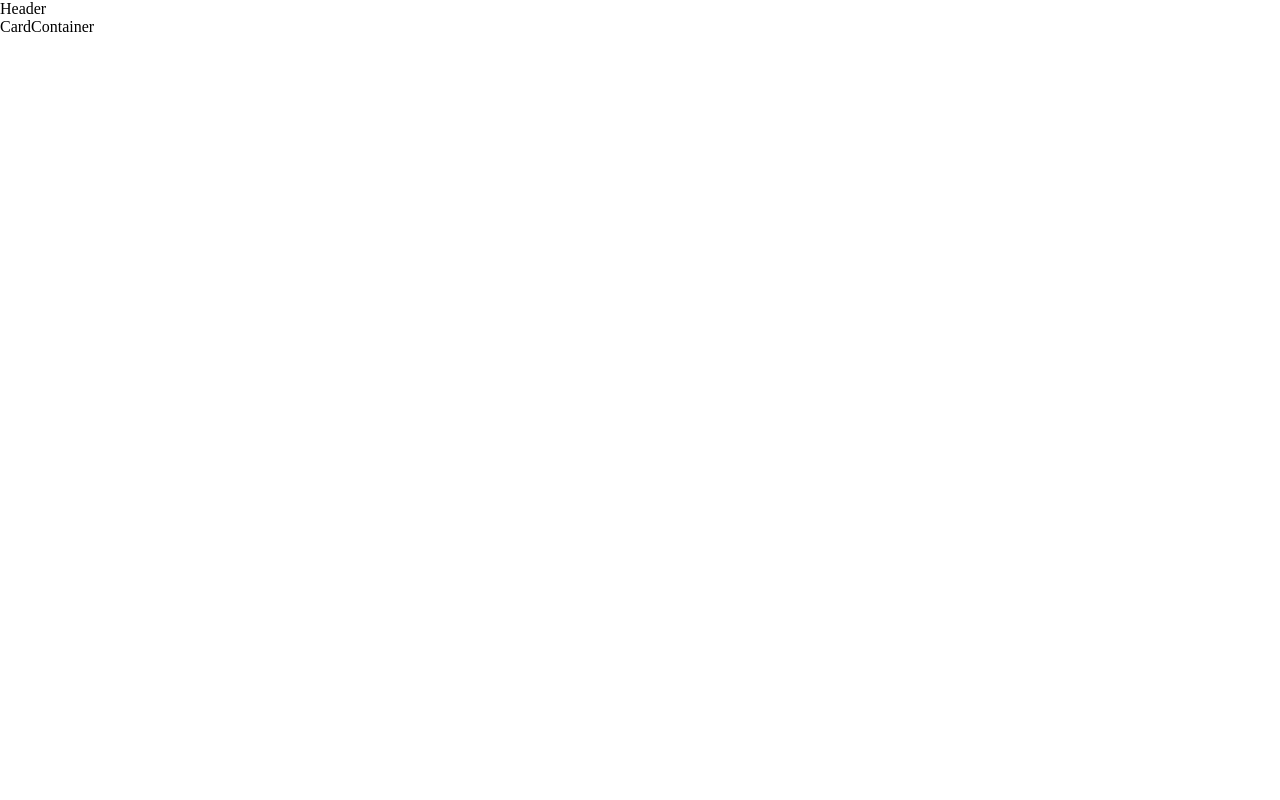
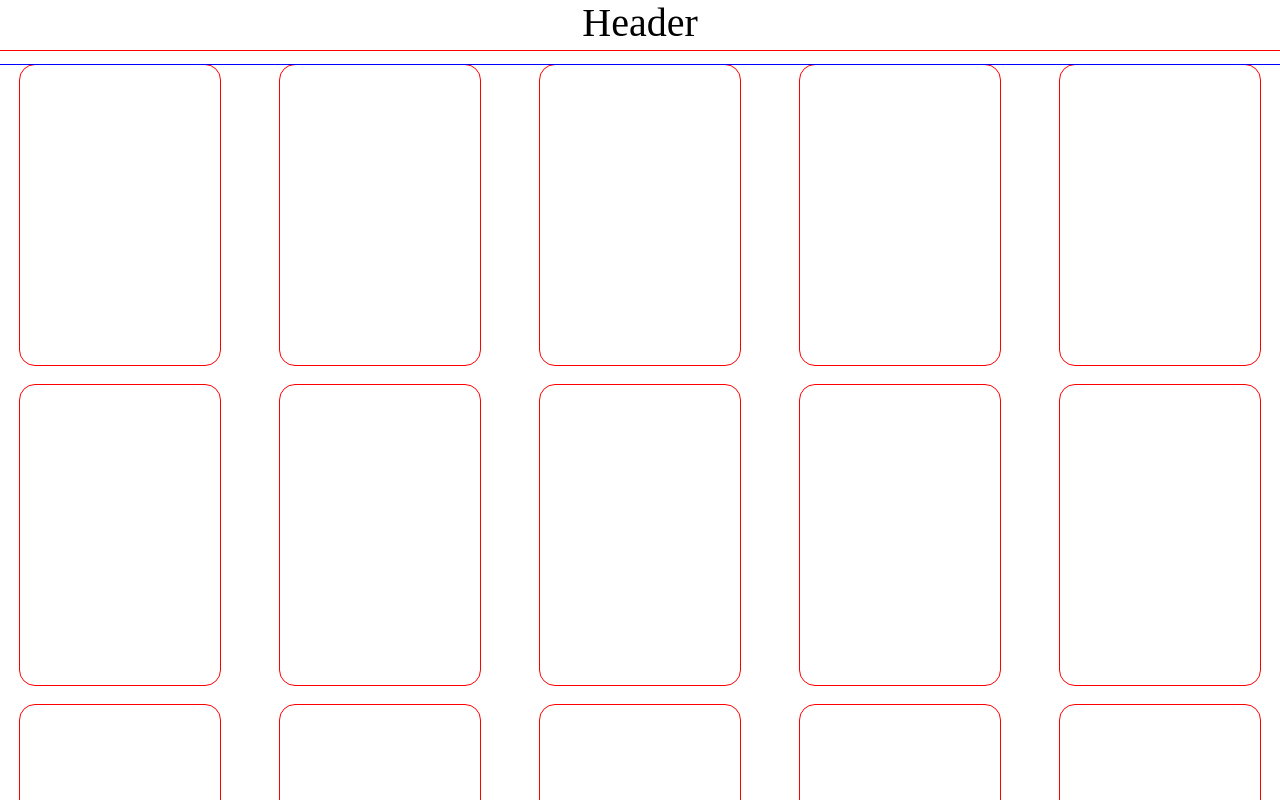
Before and after one commit to rstaats0925/poke-data-frontend, a React (Create React App) app in the folder poke-data/: page /cardContainer in a window 1280 px wide. Shown: the top 800 px of the page. Built offline with nearby package versions, Linux system fonts and the light colour scheme.

Commit message:
created a responsive grid container for the pokemon cards

```diff
--- a/poke-data/src/components/App/App.css
+++ b/poke-data/src/components/App/App.css
@@ -1,6 +1,8 @@
 @import url("../../vendor/fonts/fonts.css");
 
 .App {
+  max-width: 1440px;
+  margin: 0 auto;
   /* font-family: "Pokemon";
   background-image: linear-gradient(15deg, green, 45%, purple);
   background-clip: text;
--- a/poke-data/src/components/CardContainer/CardContainer.css
+++ b/poke-data/src/components/CardContainer/CardContainer.css
@@ -0,0 +1,16 @@
+.grid {
+  outline: 1px solid #00f;
+  width: 100%;
+  margin-top: 15px;
+  display: grid;
+  grid-template-columns: repeat(auto-fill, minmax(200px, 1fr));
+  gap: 20px;
+}
+
+.card {
+  outline: 1px solid #f00;
+  height: 300px;
+  width: 200px;
+  border-radius: 15px;
+  justify-self: center;
+}
--- a/poke-data/src/components/CardContainer/CardContainer.js
+++ b/poke-data/src/components/CardContainer/CardContainer.js
@@ -1,7 +1,26 @@
 import React from "react";
+import "./CardContainer.css";
 
 function CardContainer() {
-  return <div>CardContainer</div>;
+  return (
+    <div className="grid">
+      <div className="card" />
+      <div className="card" />
+      <div className="card" />
+      <div className="card" />
+      <div className="card" />
+      <div className="card" />
+      <div className="card" />
+      <div className="card" />
+      <div className="card" />
+      <div className="card" />
+      <div className="card" />
+      <div className="card" />
+      <div className="card" />
+      <div className="card" />
+      <div className="card" />
+    </div>
+  );
 }
 
 export default CardContainer;
--- a/poke-data/src/components/Header/Header.css
+++ b/poke-data/src/components/Header/Header.css
@@ -0,0 +1,7 @@
+.header {
+  outline: 1px solid #f00;
+  height: 50px;
+  width: 100%;
+  text-align: center;
+  font-size: 40px;
+}
--- a/poke-data/src/components/Header/Header.js
+++ b/poke-data/src/components/Header/Header.js
@@ -1,7 +1,8 @@
 import React from "react";
+import "./Header.css";
 
 function Header() {
-  return <div>Header</div>;
+  return <div className="header">Header</div>;
 }
 
 export default Header;
```
